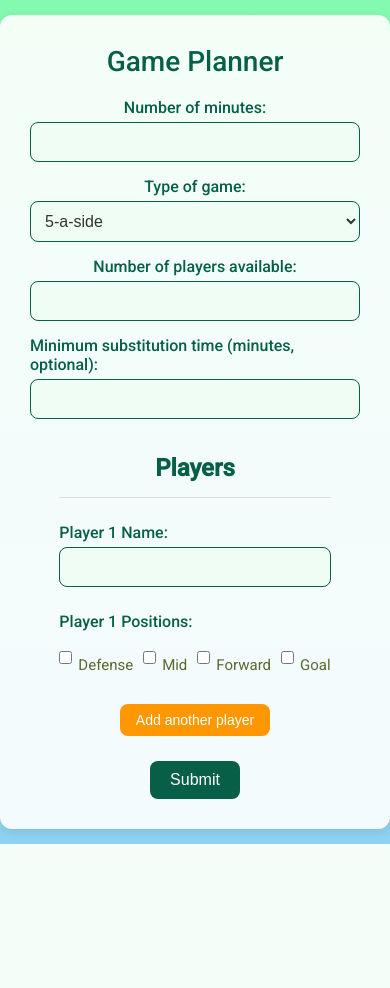
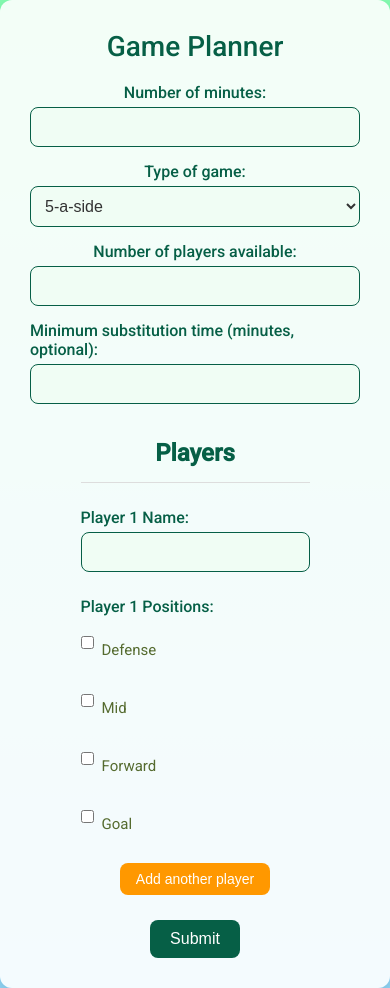
Before and after one commit to ezejp20/game-plan, a Flask app: page / in a window 390 px wide. Before the commit the page ends 844 px from the top, so only its background shows below. Run offline with Flask 3, Linux system fonts and the light colour scheme.

Commit message:
edited for mobile sizing

```diff
--- a/templates/form.html
+++ b/templates/form.html
@@ -5,17 +5,14 @@
     <meta name="viewport" content="width=device-width, initial-scale=1.0">
     <title>Game Planner</title>
     <style>
-        /* Import Google font */
         @import url('https://fonts.googleapis.com/css2?family=Roboto:wght@300;400;500&display=swap');
 
-        /* Reset default styles */
         * {
             margin: 0;
             padding: 0;
             box-sizing: border-box;
         }
 
-        /* Background gradient and font styling */
         body {
             background: linear-gradient(to bottom, #84fab0, #8fd3f4);
             font-family: 'Roboto', sans-serif;
@@ -28,7 +25,6 @@
             cursor: url('https://img.icons8.com/emoji/48/000000/soccer-ball-emoji.png'), auto;
         }
 
-        /* Form container styling */
         .form-container {
             background: rgba(255, 255, 255, 0.9);
             padding: 30px;
@@ -39,7 +35,6 @@
             text-align: left;
         }
 
-        /* Heading styles */
         h1 {
             font-weight: 500;
             font-size: 28px;
@@ -55,7 +50,6 @@
             text-align: center;
         }
 
-        /* Form styling */
         form {
             display: flex;
             flex-direction: column;
@@ -86,7 +80,6 @@
             background-color: #e6f7ee;
         }
 
-        /* Button styling */
         button {
             background-color: #065f46;
             color: white;
@@ -103,12 +96,11 @@
             background-color: #047857;
         }
 
-        /* Checkbox group styling */
         .checkbox-group {
             display: flex;
+            flex-direction: row;
             flex-wrap: wrap;
-            justify-content: space-between;
-            gap: 10px;
+            gap: 15px;
             width: 100%;
             padding: 5px 0;
         }
@@ -122,10 +114,17 @@
         }
 
         .checkbox-group input {
-            margin-right: 6px;
+            margin-right: 8px;
         }
 
-        /* Player section styling */
+        /* Responsive adjustments for smaller screens */
+        @media (max-width: 600px) {
+            .checkbox-group {
+                flex-direction: column;
+                align-items: flex-start;
+            }
+        }
+
         .player {
             border-top: 1px solid #ddd;
             padding-top: 15px;
@@ -137,7 +136,6 @@
             margin-top: 10px;
         }
 
-        /* Add another player button styling */
         .add-player-btn {
             background-color: #ff9800;
             color: white;
```
